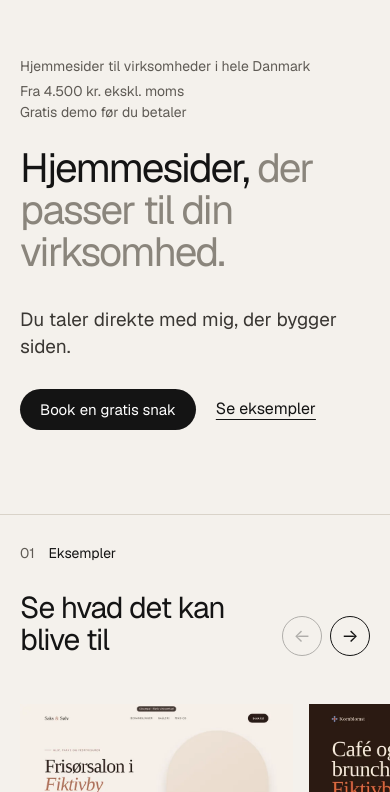
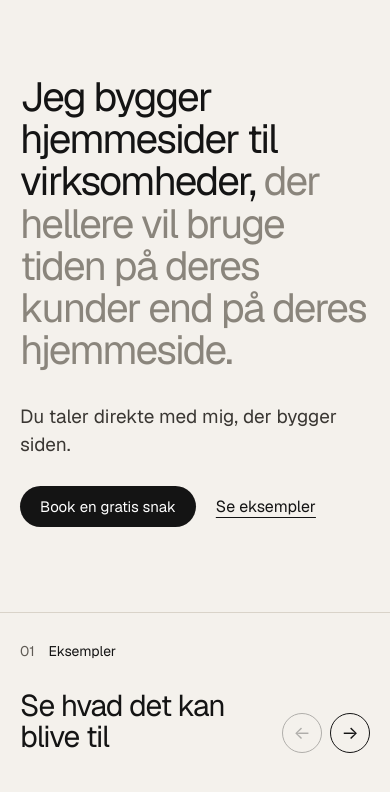
Before and after one commit to drey1008/ed-test-c061e74e, a plain HTML site: page redesign/index.html in a window 390 px wide. Shown: the part 52-844 px from the top of the page. Drawn offline with nearby package versions, Linux system fonts and the light colour scheme.

Commit message:
Redesign: v1-overskrift, infolinje fjernet (preview, noindex)

```diff
--- a/redesign/index.html
+++ b/redesign/index.html
@@ -48,8 +48,7 @@ header{position:sticky;top:0;z-index:20;background:rgba(244,241,236,.94);backdro
 .tl:hover{text-decoration-thickness:2px}
 
 /* hero */
-.hero{padding-top:clamp(72px,14vh,160px);padding-bottom:clamp(64px,10vh,120px)}
-.meta{grid-column:1/-1;display:flex;justify-content:space-between;gap:24px;font-size:14px;color:var(--g);margin-bottom:36px}
+.hero{padding-top:clamp(88px,17vh,180px);padding-bottom:clamp(64px,10vh,120px)}
 .hero h1{grid-column:1/-1;font-weight:400;font-size:clamp(38px,5.9vw,88px);line-height:1.02;letter-spacing:-.045em;max-width:22ch}
 .hero h1 span{color:var(--gl)}
 .hero-foot{grid-column:1/-1;display:grid;grid-template-columns:repeat(12,minmax(0,1fr));column-gap:24px;margin-top:clamp(48px,8vh,88px);align-items:end}
@@ -140,10 +139,8 @@ input::placeholder,textarea::placeholder{color:#8f897f}
 @media (max-width:860px){
  body{font-size:16px}
  .links{display:none}
- .hero{padding-top:44px}
- .meta .dot{display:none}.meta .nw{display:block}
+ .hero{padding-top:64px}
  .hero-foot{margin-top:32px}
- .meta{flex-direction:column;gap:4px;margin-bottom:24px}
  .hero h1{font-size:clamp(36px,10.4vw,56px);line-height:1.04}
  .hero-foot p,.hero-cta{grid-column:1/-1;justify-self:start;text-align:left;justify-content:flex-start}
  .hero-cta{gap:20px}
@@ -195,8 +192,7 @@ input::placeholder,textarea::placeholder{color:#8f897f}
 
 <main id="main">
  <section class="hero w grid" aria-labelledby="hero-title">
-  <p class="meta"><span>Hjemmesider til virksomheder i hele Danmark</span><span><span class="nw">Fra 4.500 kr. ekskl. moms</span><span class="dot" aria-hidden="true"> &nbsp;·&nbsp; </span><span class="nw">Gratis demo før du betaler</span></span></p>
-  <h1 id="hero-title">Hjemmesider, <span>der passer til din virksomhed.</span></h1>
+  <h1 id="hero-title">Jeg bygger hjemmesider til virksomheder, <span>der hellere vil bruge tiden på deres kunder end på deres hjemmeside.</span></h1>
   <div class="hero-foot">
    <p>Du taler direkte med mig, der bygger siden.</p>
    <div class="hero-cta">
```
